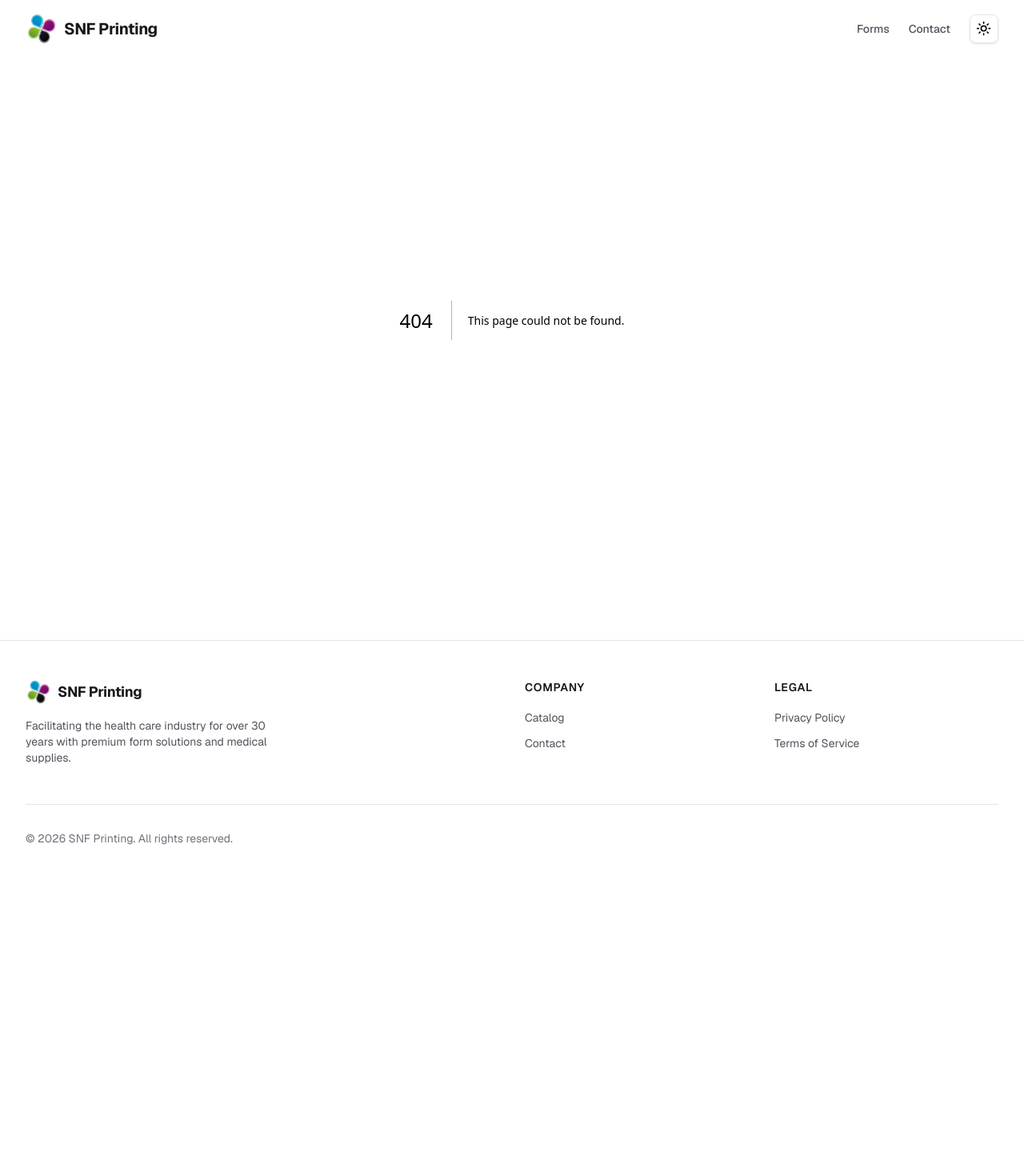
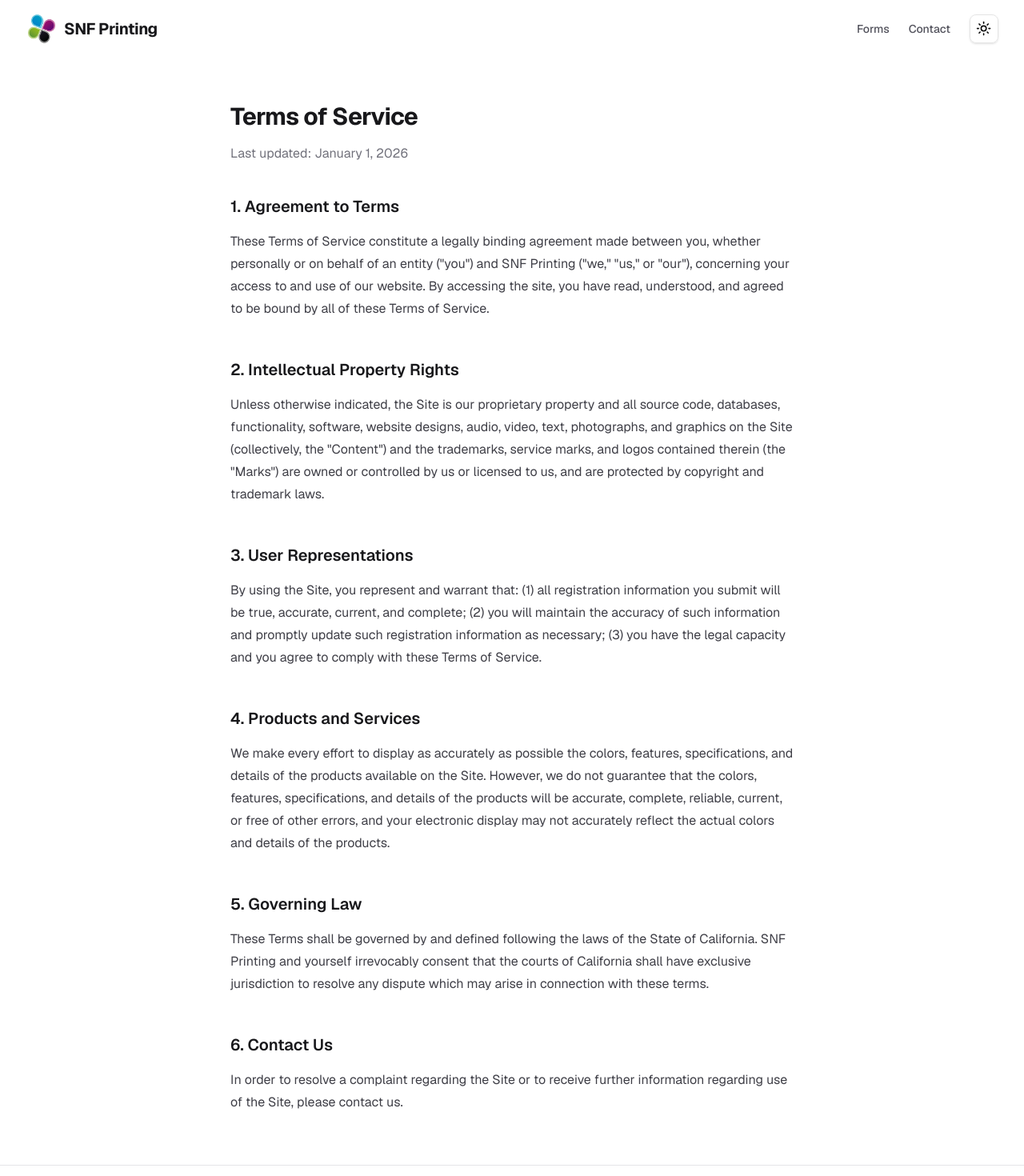
Before and after one commit to EthanThatOneKid/snfforms.com, a Next.js app: page /terms in a window 1280 px wide. Before the commit this address had no page. Shown: the top 1470 px of the page at 80% size. Before the commit the page ends 1106 px from the top, so only its background shows below. Built offline with nearby package versions, Linux system fonts and the light colour scheme.

Commit message:
Add legal pages

```diff
--- a/src/app/forms/page.tsx
+++ b/src/app/forms/page.tsx
@@ -24,7 +24,6 @@ export default async function CatalogPage({ searchParams }: CatalogPageProps) {
   return (
     <div className="pt-24 pb-16">
       <div className="mx-auto max-w-7xl px-4 sm:px-6 lg:px-8">
-        <div className="mb-12">
         <h1 className="text-4xl font-extrabold tracking-tight text-foreground sm:text-5xl">
           Forms Catalog
         </h1>
@@ -32,7 +31,6 @@ export default async function CatalogPage({ searchParams }: CatalogPageProps) {
           Browse our extensive collection of precision-printed medical and
           administrative forms.
         </p>
-        </div>
 
         <Suspense
           fallback={
--- /dev/null
+++ b/src/app/privacy/page.tsx
@@ -0,0 +1,104 @@
+export default function PrivacyPage() {
+  return (
+    <div className="mx-auto max-w-3xl px-4 pt-32 pb-16 sm:px-6 lg:px-8">
+      <h1 className="text-3xl font-bold tracking-tight text-zinc-900 dark:text-zinc-100">
+        Privacy Policy
+      </h1>
+      <p className="mt-4 text-zinc-500 dark:text-zinc-400">
+        Last updated: January 1, 2026
+      </p>
+
+      <div className="mt-10 space-y-12 text-base leading-7 text-zinc-700 dark:text-zinc-300">
+        <section>
+          <h2 className="text-xl font-semibold text-zinc-900 dark:text-zinc-100">
+            1. Introduction
+          </h2>
+          <p className="mt-4">
+            SNF Printing (&quot;we,&quot; &quot;our,&quot; or &quot;us&quot;) respects your privacy and is
+            committed to protecting your personal data. This privacy policy
+            will inform you as to how we look after your personal data when you
+            visit our website (regardless of where you visit it from) and tell
+            you about your privacy rights and how the law protects you.
+          </p>
+        </section>
+
+        <section>
+          <h2 className="text-xl font-semibold text-zinc-900 dark:text-zinc-100">
+            2. Data We Collect
+          </h2>
+          <p className="mt-4">
+            We may collect, use, store and transfer different kinds of Personal
+            Data about you which we have grouped together follows:
+          </p>
+          <ul className="mt-4 list-disc pl-5 space-y-2">
+            <li>
+              <strong>Identity Data</strong> includes first name, maiden name,
+              last name, username or similar identifier.
+            </li>
+            <li>
+              <strong>Contact Data</strong> includes billing address, delivery
+              address, email address and telephone numbers.
+            </li>
+            <li>
+              <strong>Usage Data</strong> includes information about how you use
+              our website, products and services.
+            </li>
+            <li>
+              <strong>Marketing and Communications Data</strong> includes your
+              preferences in receiving marketing from us and our third parties
+              and your communication preferences.
+            </li>
+          </ul>
+        </section>
+
+        <section>
+          <h2 className="text-xl font-semibold text-zinc-900 dark:text-zinc-100">
+            3. How We Use Your Data
+          </h2>
+          <p className="mt-4">
+            We will only use your personal data when the law allows us to. Most
+            commonly, we will use your personal data in the following
+            circumstances:
+          </p>
+          <ul className="mt-4 list-disc pl-5 space-y-2">
+            <li>
+              Where we need to perform the contract we are about to enter into
+              or have entered into with you.
+            </li>
+            <li>
+              Where it is necessary for our legitimate interests (or those of a
+              third party) and your interests and fundamental rights do not
+              override those interests.
+            </li>
+            <li>
+              Where we need to comply with a legal or regulatory obligation.
+            </li>
+          </ul>
+        </section>
+
+        <section>
+          <h2 className="text-xl font-semibold text-zinc-900 dark:text-zinc-100">
+            4. Data Security
+          </h2>
+          <p className="mt-4">
+            We have put in place appropriate security measures to prevent your
+            personal data from being accidentally lost, used or accessed in an
+            unauthorized way, altered or disclosed. In addition, we limit access
+            to your personal data to those employees, agents, contractors and
+            other third parties who have a business need to know.
+          </p>
+        </section>
+
+        <section>
+          <h2 className="text-xl font-semibold text-zinc-900 dark:text-zinc-100">
+            5. Contact Us
+          </h2>
+          <p className="mt-4">
+            If you have any questions about this privacy policy or our privacy
+            practices, please contact us.
+          </p>
+        </section>
+      </div>
+    </div>
+  );
+}
--- /dev/null
+++ b/src/app/terms/page.tsx
@@ -0,0 +1,94 @@
+export default function TermsPage() {
+  return (
+    <div className="mx-auto max-w-3xl px-4 pt-32 pb-16 sm:px-6 lg:px-8">
+      <h1 className="text-3xl font-bold tracking-tight text-zinc-900 dark:text-zinc-100">
+        Terms of Service
+      </h1>
+      <p className="mt-4 text-zinc-500 dark:text-zinc-400">
+        Last updated: January 1, 2026
+      </p>
+
+      <div className="mt-10 space-y-12 text-base leading-7 text-zinc-700 dark:text-zinc-300">
+        <section>
+          <h2 className="text-xl font-semibold text-zinc-900 dark:text-zinc-100">
+            1. Agreement to Terms
+          </h2>
+          <p className="mt-4">
+            These Terms of Service constitute a legally binding agreement made
+            between you, whether personally or on behalf of an entity (&quot;you&quot;)
+            and SNF Printing (&quot;we,&quot; &quot;us,&quot; or &quot;our&quot;), concerning your access to
+            and use of our website. By accessing the site, you have read,
+            understood, and agreed to be bound by all of these Terms of Service.
+          </p>
+        </section>
+
+        <section>
+          <h2 className="text-xl font-semibold text-zinc-900 dark:text-zinc-100">
+            2. Intellectual Property Rights
+          </h2>
+          <p className="mt-4">
+            Unless otherwise indicated, the Site is our proprietary property and
+            all source code, databases, functionality, software, website
+            designs, audio, video, text, photographs, and graphics on the Site
+            (collectively, the &quot;Content&quot;) and the trademarks, service marks, and
+            logos contained therein (the &quot;Marks&quot;) are owned or controlled by us
+            or licensed to us, and are protected by copyright and trademark
+            laws.
+          </p>
+        </section>
+
+        <section>
+          <h2 className="text-xl font-semibold text-zinc-900 dark:text-zinc-100">
+            3. User Representations
+          </h2>
+          <p className="mt-4">
+            By using the Site, you represent and warrant that: (1) all
+            registration information you submit will be true, accurate, current,
+            and complete; (2) you will maintain the accuracy of such information
+            and promptly update such registration information as necessary; (3)
+            you have the legal capacity and you agree to comply with these Terms
+            of Service.
+          </p>
+        </section>
+
+        <section>
+          <h2 className="text-xl font-semibold text-zinc-900 dark:text-zinc-100">
+            4. Products and Services
+          </h2>
+          <p className="mt-4">
+            We make every effort to display as accurately as possible the
+            colors, features, specifications, and details of the products
+            available on the Site. However, we do not guarantee that the colors,
+            features, specifications, and details of the products will be
+            accurate, complete, reliable, current, or free of other errors, and
+            your electronic display may not accurately reflect the actual colors
+            and details of the products.
+          </p>
+        </section>
+
+        <section>
+          <h2 className="text-xl font-semibold text-zinc-900 dark:text-zinc-100">
+            5. Governing Law
+          </h2>
+          <p className="mt-4">
+            These Terms shall be governed by and defined following the laws of
+            the State of California. SNF Printing and yourself irrevocably
+            consent that the courts of California shall have exclusive
+            jurisdiction to resolve any dispute which may arise in connection
+            with these terms.
+          </p>
+        </section>
+
+        <section>
+          <h2 className="text-xl font-semibold text-zinc-900 dark:text-zinc-100">
+            6. Contact Us
+          </h2>
+          <p className="mt-4">
+            In order to resolve a complaint regarding the Site or to receive
+            further information regarding use of the Site, please contact us.
+          </p>
+        </section>
+      </div>
+    </div>
+  );
+}
--- a/src/components/hero.tsx
+++ b/src/components/hero.tsx
@@ -17,12 +17,13 @@ export function Hero() {
               Provider
             </h1>
             <p className="text-lg leading-8 text-zinc-600 dark:text-zinc-400">
-              The most reliable printing business in Huntington Beach. SNF
-              Printing has been facilitating the health care industry for over
-              30 years. We provide the easiest access to a variety of medical
-              forms and supplies. Our role is to efficiently provide product on
-              call so that our valued clients can do their jobs without delay.
-              We thank you for the opportunity to serve your needs.
+              The most reliable printing business in Huntington Beach,
+              California. SNF Printing has been facilitating the health care
+              industry for over 30 years. We provide the easiest access to a
+              variety of medical forms and supplies. Our role is to efficiently
+              provide product on call so that our valued clients can do their
+              jobs without delay. We thank you for the opportunity to serve your
+              needs.
             </p>
             <div className="flex flex-col gap-4 sm:flex-row">
               <Link
```
Lines whose indentation alone changed are shown as unchanged.
